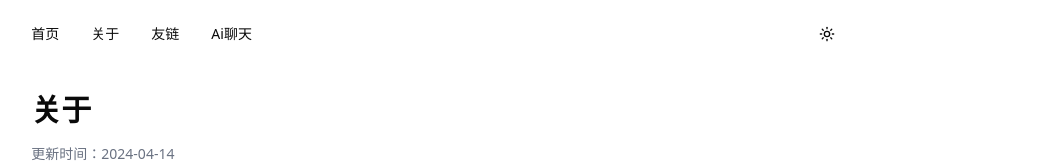
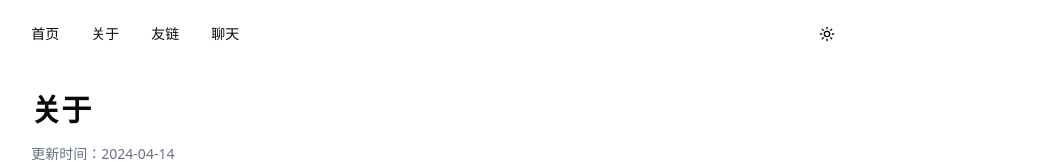
Before and after one commit to Zwanan-github/blog, a Next.js app: page /about in a window 1280 px wide. Shown: the top 162 px of the page, without its empty margins (206-1247 px from the left). Built offline with nearby package versions, Linux system fonts and the light colour scheme; no server answers.

Commit message:
update: update header list

```diff
--- a/src/app/white-list.ts
+++ b/src/app/white-list.ts
@@ -14,6 +14,6 @@ export const whiteList = [
     },
     {
         name: "chat",
-        title: "Ai聊天"
+        title: "聊天"
     }
 ]
```
